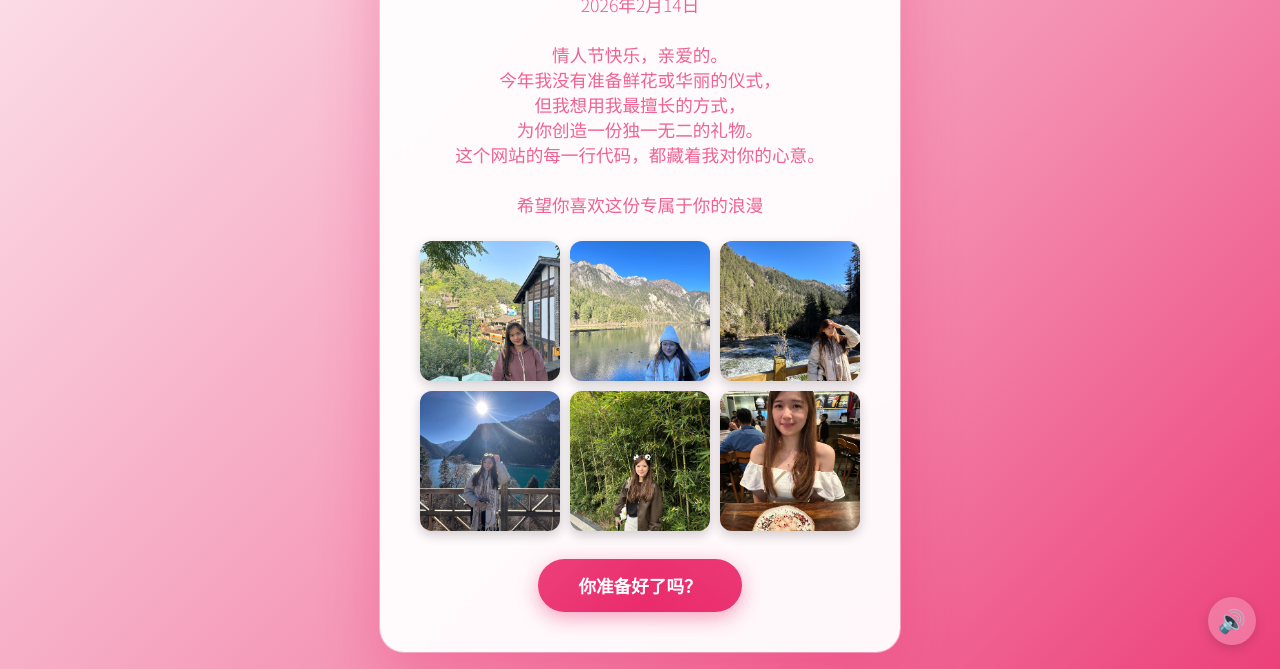
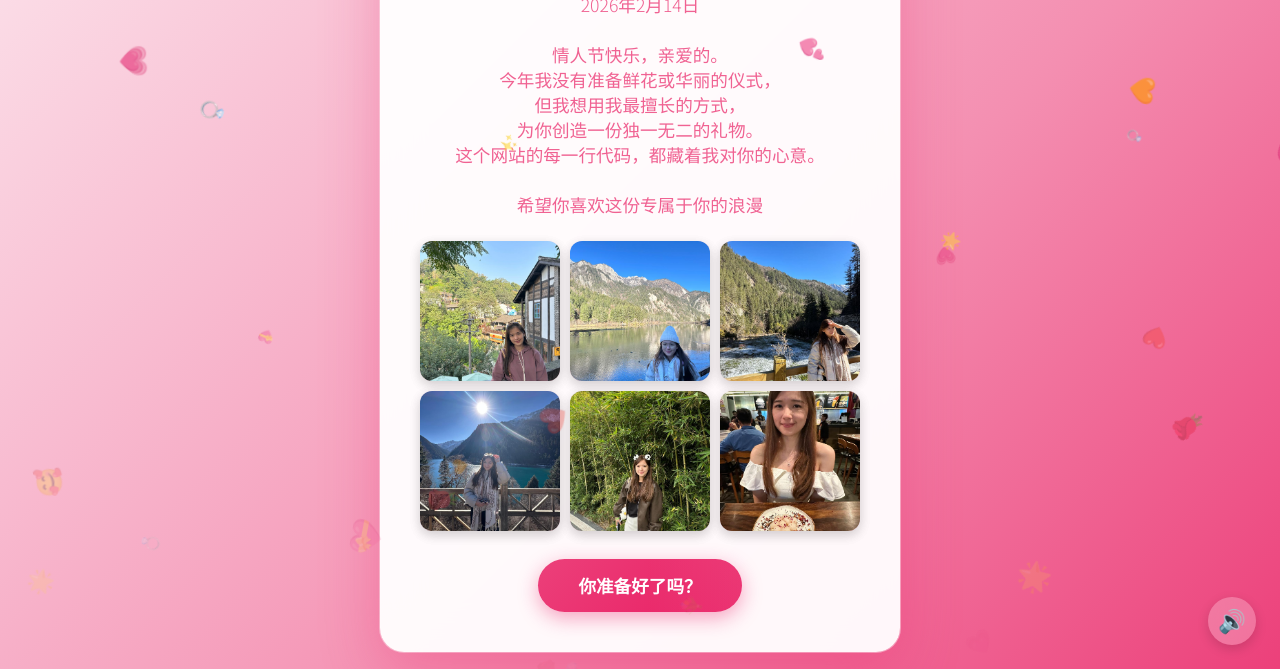
Before and after one commit to keyyung1231/valentine, a plain HTML site: page index.html in a window 1280 px wide. Shown: the part 131-800 px from the top of the page. Drawn offline with Linux system fonts and the light colour scheme.

Commit message:
Add falling symbols effect on page 1
Co-Authored-By: Claude Opus 4.6 <noreply@anthropic.com>

```diff
--- a/index.html
+++ b/index.html
@@ -465,6 +465,35 @@
         color: rgba(255, 255, 255, 0.9);
       }
 
+      /* ==================== Falling Symbols (Page 1) ==================== */
+      .falling-symbols {
+        position: fixed;
+        top: 0;
+        left: 0;
+        width: 100%;
+        height: 100%;
+        pointer-events: none;
+        z-index: 3;
+        overflow: hidden;
+      }
+
+      .falling-symbol {
+        position: absolute;
+        top: -40px;
+        animation: symbolFall linear forwards;
+      }
+
+      @keyframes symbolFall {
+        0% {
+          transform: translateY(0) rotate(0deg);
+          opacity: 0.9;
+        }
+        100% {
+          transform: translateY(110vh) rotate(360deg);
+          opacity: 0;
+        }
+      }
+
       /* ==================== Confetti ==================== */
       .confetti-container {
         position: fixed;
@@ -702,6 +731,9 @@
     <!-- Floating Hearts Background -->
     <div class="hearts-bg" id="heartsBg"></div>
 
+    <!-- Page 1 falling symbols -->
+    <div class="falling-symbols" id="fallingSymbols"></div>
+
     <!-- ==================== Page 1: Welcome ==================== -->
     <div class="page active" id="page1">
       <div class="dialog-box">
@@ -830,6 +862,39 @@
     </button>
 
     <script>
+      // ==================== Falling Symbols (Page 1) ====================
+      var fallingContainer = document.getElementById("fallingSymbols");
+      var fallingEmojis = ["\u2764\uFE0F", "\uD83D\uDC95", "\uD83D\uDC96", "\uD83D\uDC97", "\u2728", "\uD83C\uDF39", "\uD83D\uDC90", "\uD83D\uDC8D", "\uD83E\uDD70", "\uD83D\uDC9D", "\uD83C\uDF1F", "\uD83E\uDDE1"];
+      var fallingInterval = null;
+
+      function createFallingSymbol() {
+        var el = document.createElement("div");
+        el.className = "falling-symbol";
+        el.textContent = fallingEmojis[Math.floor(Math.random() * fallingEmojis.length)];
+        el.style.left = Math.random() * 100 + "vw";
+        el.style.fontSize = (Math.random() * 18 + 12) + "px";
+        var duration = Math.random() * 3 + 3;
+        el.style.animationDuration = duration + "s";
+        el.style.top = "-40px";
+        fallingContainer.appendChild(el);
+        setTimeout(function() { el.remove(); }, duration * 1000);
+      }
+
+      function startFalling() {
+        if (!fallingInterval) {
+          fallingInterval = setInterval(createFallingSymbol, 150);
+        }
+      }
+
+      function stopFalling() {
+        if (fallingInterval) {
+          clearInterval(fallingInterval);
+          fallingInterval = null;
+        }
+      }
+
+      startFalling();
+
       // ==================== Lightbox ====================
       var lightbox = document.getElementById("lightbox");
       var lightboxImg = document.getElementById("lightboxImg");
@@ -932,6 +997,12 @@
         target.classList.remove("hidden");
         target.classList.add("active");
 
+        if (pageNum === 1) {
+          startFalling();
+        } else {
+          stopFalling();
+        }
+
         if (pageNum === 2) {
           resetNoButton();
         }
```
